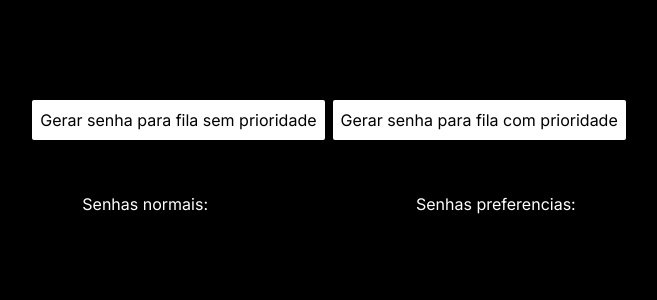
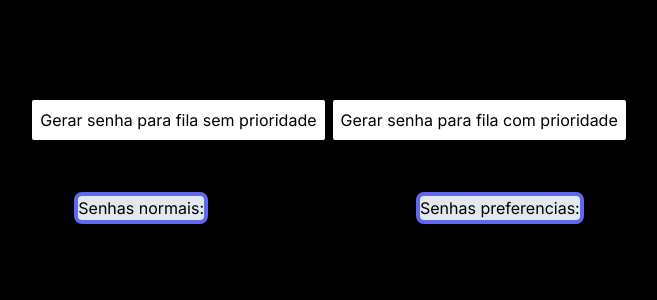
Before and after one commit to germanodrp/TDE-Fila, a React (Vite) app: page / in a window 1280 px wide. Shown: the top 300 px of the page, without its empty margins (311-968 px from the left). Built offline with nearby package versions, Linux system fonts and the light colour scheme.

Commit message:
style:Estilizando e ajustando (germano)

```diff
--- a/src/pages/Home.tsx
+++ b/src/pages/Home.tsx
@@ -64,7 +64,7 @@ export function Home() {
 
             <div className="justify-center flex mt-5 gap-52">
                 <table className="flex mt-8">
-                    <tbody className="text-white border-collapse border-spacing-y-52">Senhas normais:
+                    <tbody className="text-Black border-collapse border-spacing-y-52 border-4 border-indigo-500 bg-slate-200 rounded-lg">Senhas normais:
                         {normalPasswordQueue.map(password => (
                             <tr key={password}>
                                 <td>{password}</td>
@@ -74,7 +74,7 @@ export function Home() {
                 </table>
 
                 <table className="flex mt-8">
-                    <tbody className="text-white border-collapse border-spacing-y-52">Senhas preferencias:
+                    <tbody className="text-Black border-collapse border-spacing-y-52 border-4 border-indigo-500 bg-slate-200 rounded-lg">Senhas preferencias:
                         {preferredPasswordQueue.map(password => (
                             <tr key={password}>
                                 <td>{password}</td>
```
